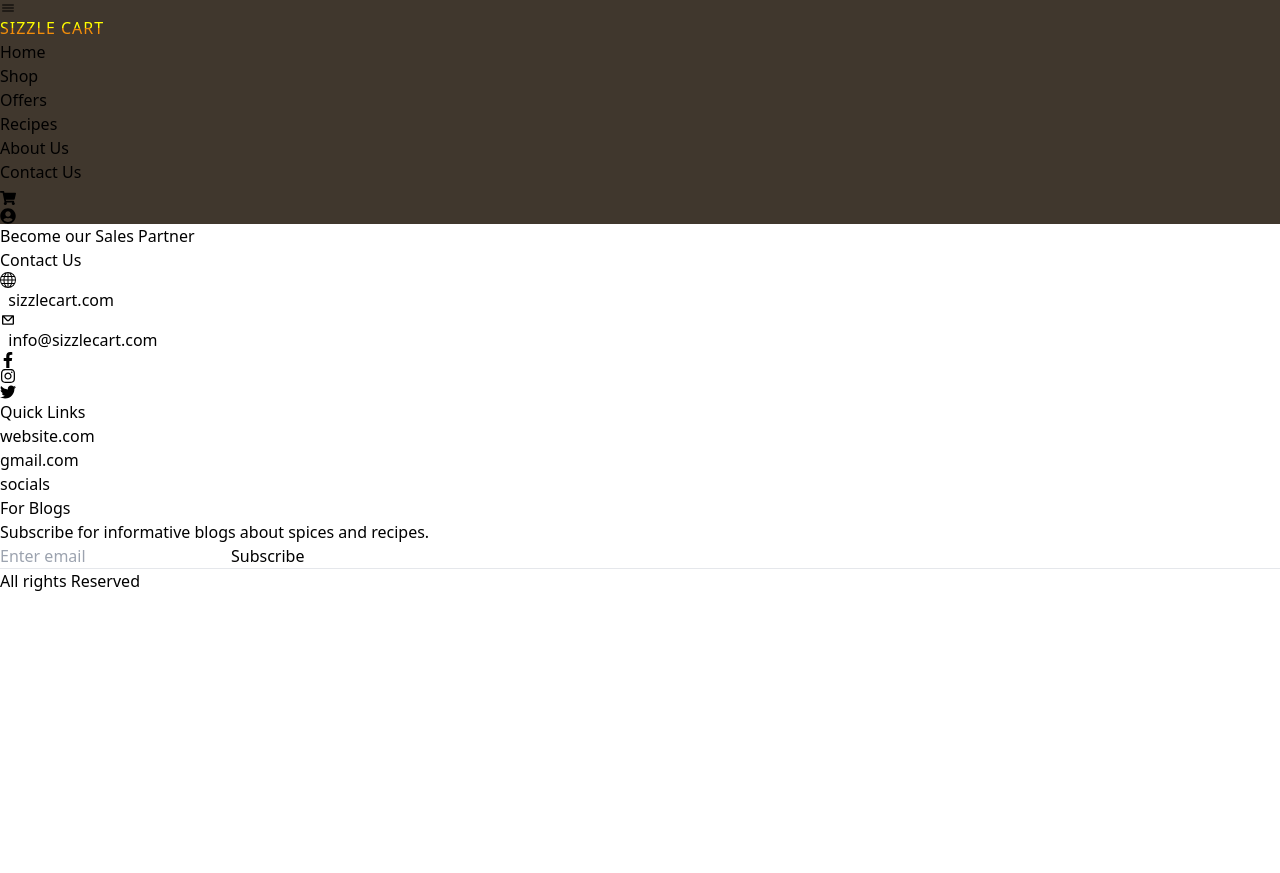
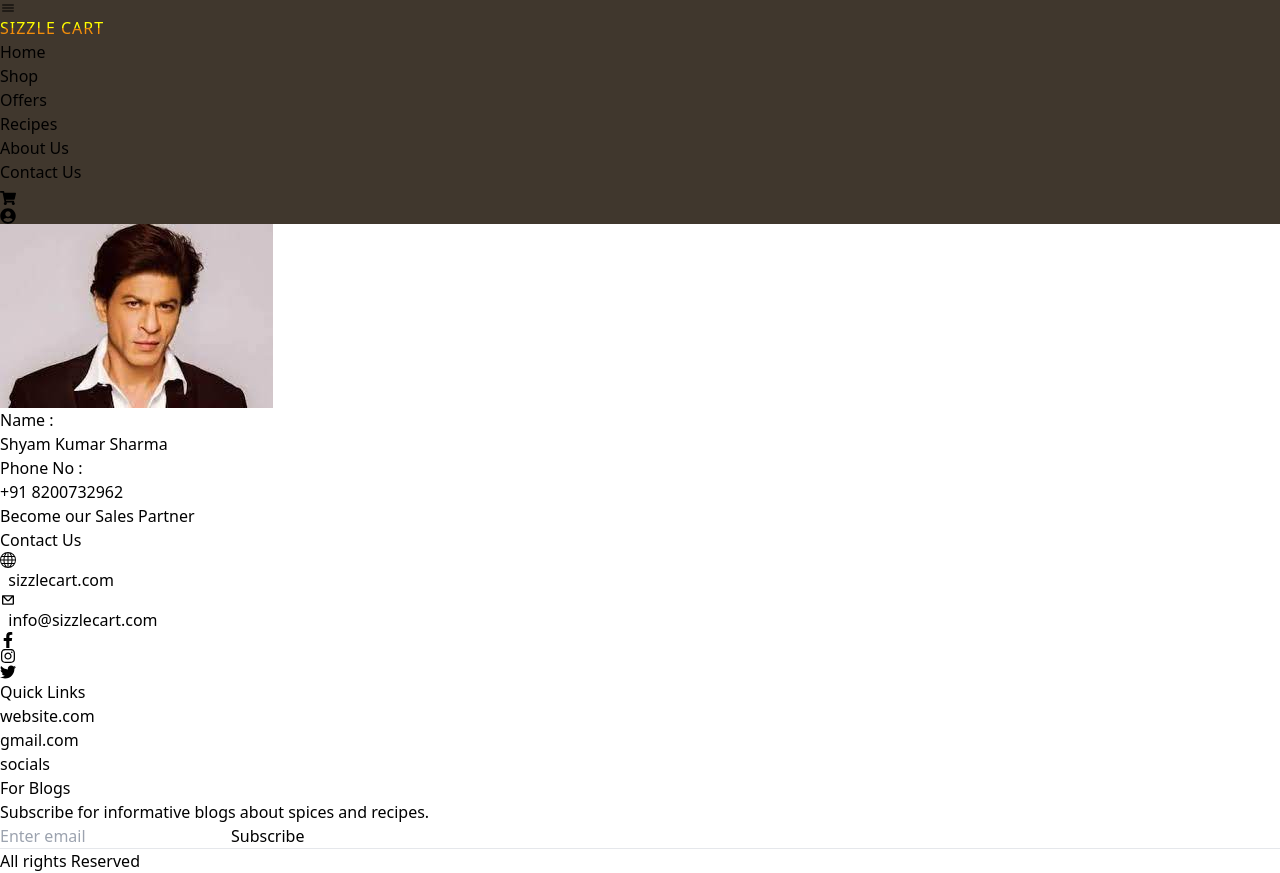
Before and after one commit to shyamkrsh/sizzlecart, a React (Vite) app in the folder frontend/: page /profilePage in a window 1280 px wide. Before the commit this address had no page. Before the commit the page ends 800 px from the top, so only its background shows below. Built offline with nearby package versions, Linux system fonts and the light colour scheme.

Commit message:
vercel.json file added

```diff
--- a/frontend/src/App.jsx
+++ b/frontend/src/App.jsx
@@ -4,6 +4,7 @@ import HomePage from './Component/Home/HomePage'
 import Footer from './Component/Footer'
 import Navbar from './Component/Navbar'
 import CartPage from './Component/Cart/CartPage'
+import ProfilePage from './Component/Profile/ProfilePage'
 
 
 
@@ -18,7 +19,7 @@ function App() {
         <Routes>
           <Route path='/' element={<HomePage />}></Route>
           <Route path='/cartPage' element={<CartPage />}></Route>
-
+          <Route path='/profilePage' element={<ProfilePage/>}></Route>
 
         </Routes>
         <Footer/>
--- a/frontend/src/Component/Navbar.jsx
+++ b/frontend/src/Component/Navbar.jsx
@@ -1,5 +1,5 @@
 import React, { useEffect, useState } from 'react'
-import { Link } from 'react-router-dom'
+import { Link, useNavigate } from 'react-router-dom'
 import Badge from '@mui/material/Badge';
 import { FaShoppingCart } from "react-icons/fa";
 import { FaUserCircle } from "react-icons/fa";
@@ -20,6 +20,7 @@ function Navbar() {
 
     const [value, setValue] = useState(0);
     const [products, setProducts] = useState(0);
+    const navigate = useNavigate();
 
     useEffect(() => {
         setInterval(() => {
@@ -37,7 +38,7 @@ function Navbar() {
 
     const DrawerList = (
         <Box sx={{ width: 250 }} role="presentation" onClick={toggleDrawer(false)}>
-            <div onClick={() => location.href = "/login"} className='flex justify-center gap-2 items-center p-2' style={{ backgroundColor: '#40372d' }}>
+            <div onClick={() => navigate("/profilePage")} className='flex justify-center gap-2 items-center p-2' style={{ backgroundColor: '#40372d' }}>
                 <div>
                     <img src="src/assets/img1.jpg" alt="" className='w-[3rem] h-[3rem] rounded-full border border-red-800' />
                 </div>
@@ -48,7 +49,7 @@ function Navbar() {
             </div>
             <ul className='pt-5'>
                 <li className='px-3 py-2 text-xl '><Link to={"/"} className='flex items-center gap-4 px-3 '><FaHome className='text-slate-600'/> Home</Link></li>
-                <li className='px-3 py-2 text-xl '><Link to={"/"} className='flex items-center gap-4 px-3 '><FaUser className='text-slate-600'/> My Account</Link></li>
+                <li className='px-3 py-2 text-xl '><Link to={"/profilePage"} className='flex items-center gap-4 px-3 '><FaUser className='text-slate-600'/> My Account</Link></li>
                 <li className='px-3 py-2 text-xl '><Link to={"/"} className='flex items-center gap-4 px-3 '><MdBorderColor className='text-slate-600'/> My Orders</Link></li>
                 <li className='px-3 py-2 text-xl '><Link to={"/"} className='flex items-center gap-4 px-3 '><BiSolidCoupon className='text-slate-600'/> Coupons</Link></li>
                 <li className='px-3 py-2 text-xl '><Link to={"/cartPage"} className='flex items-center gap-4 px-3 '><FaCartArrowDown className='text-slate-600'/> My Cart</Link></li>
--- /dev/null
+++ b/frontend/src/Component/Profile/ProfilePage.jsx
@@ -0,0 +1,23 @@
+import React from 'react'
+
+function ProfilePage() {
+    return (
+        <div className='mt-[3rem]'>
+            <div className='flex items-center justify-center'>
+                <img src="src/assets/profile.jpeg" alt="" className='w-[5rem] h-[5rem] md:w-[8rem] md:h-[8rem] rounded-full' />
+            </div>
+            <div className='px-[5%]'>
+                <div className='flex items-center justify-start gap-5 mt-5'>
+                    <h2 className='text-xl font-semibold'>Name : </h2>
+                    <p className='text-xl'>Shyam Kumar Sharma</p>
+                </div>
+                <div className='flex items-center justify-start gap-5 mt-3'>
+                    <h2 className='text-xl font-semibold'>Phone No : </h2>
+                    <p className='text-xl'>+91 8200732962</p>
+                </div>
+            </div>
+        </div>
+    )
+}
+
+export default ProfilePage
```
Also changed, not shown: frontend/src/assets/profile.jpeg (added), frontend/vercel.json (added).
